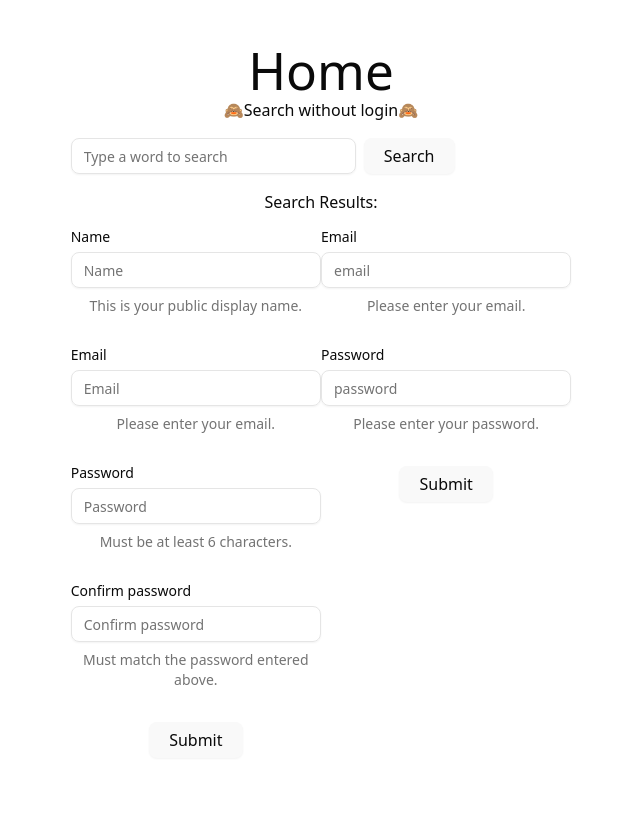
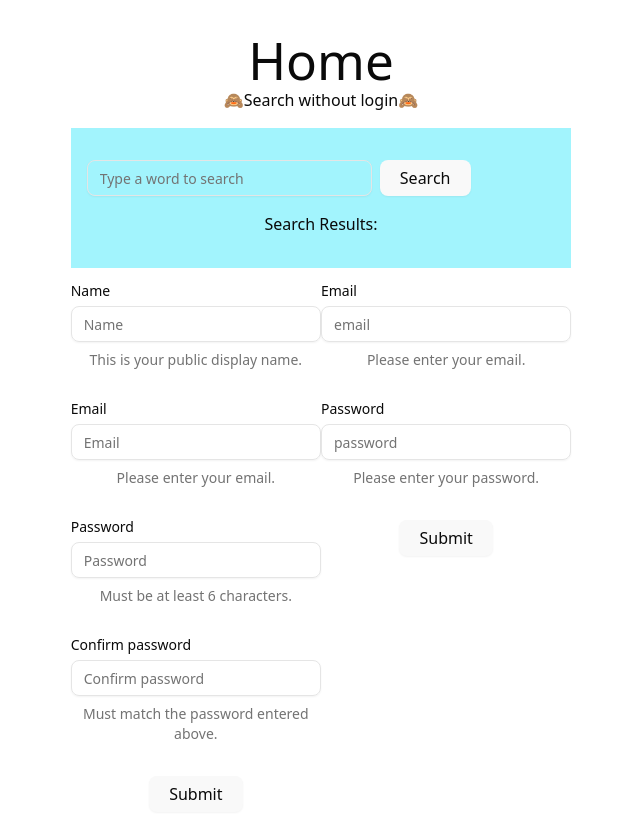
Before and after one commit to minami-77/my-dictionary-frontend, a React (Vite) app: page / in a window 1280 px wide. Shown: the top 838 px of the page, without its empty margins (319-959 px from the left). Before the commit the page ends 800 px from the top, so only its background shows below. Built offline with nearby package versions, Linux system fonts and the light colour scheme.

Commit message:
add search background color

```diff
--- a/src/components/Search.tsx
+++ b/src/components/Search.tsx
@@ -66,6 +66,8 @@ export default function Search() {
 
   return (
     <>
+      <div className="bg-cyan-200 p-4 my-4">
+
         <div className="flex w-full max-w-sm items-center space-x-2 my-4">
           <Input type="text"
             placeholder="Type a word to search"
@@ -76,12 +78,6 @@ export default function Search() {
 
         <div className="my-4">
           <h3>Search Results:</h3>
-
-
-{/* DATA TABLE is component? */}
-
-
-
 
           <ul>
             {error && <li>{error}</li>}
@@ -123,6 +119,7 @@ export default function Search() {
         {/* display save button if result exists */}
         {searchResults && <SaveWord searchedResults={searchResults}/>}
 
+      </div>
     </>
   )
 }
```
Lines whose indentation alone changed are shown as unchanged.
